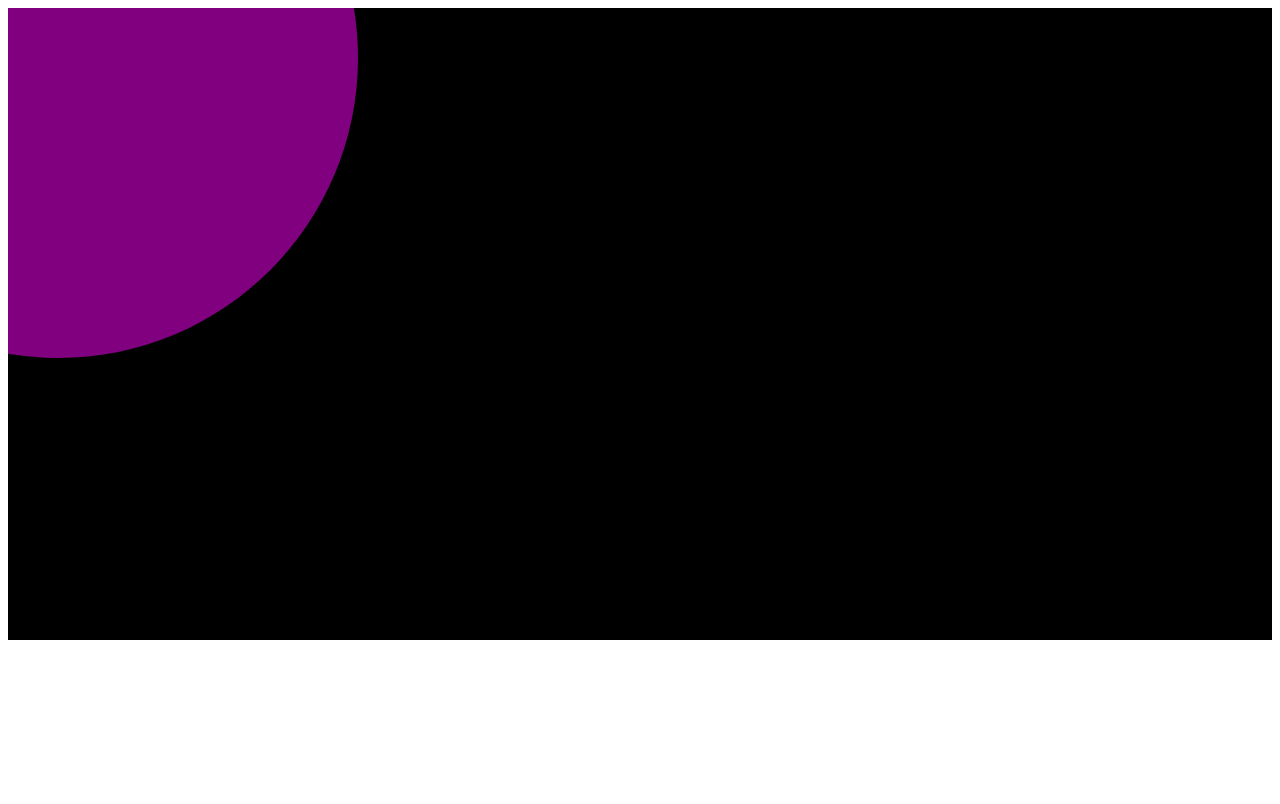
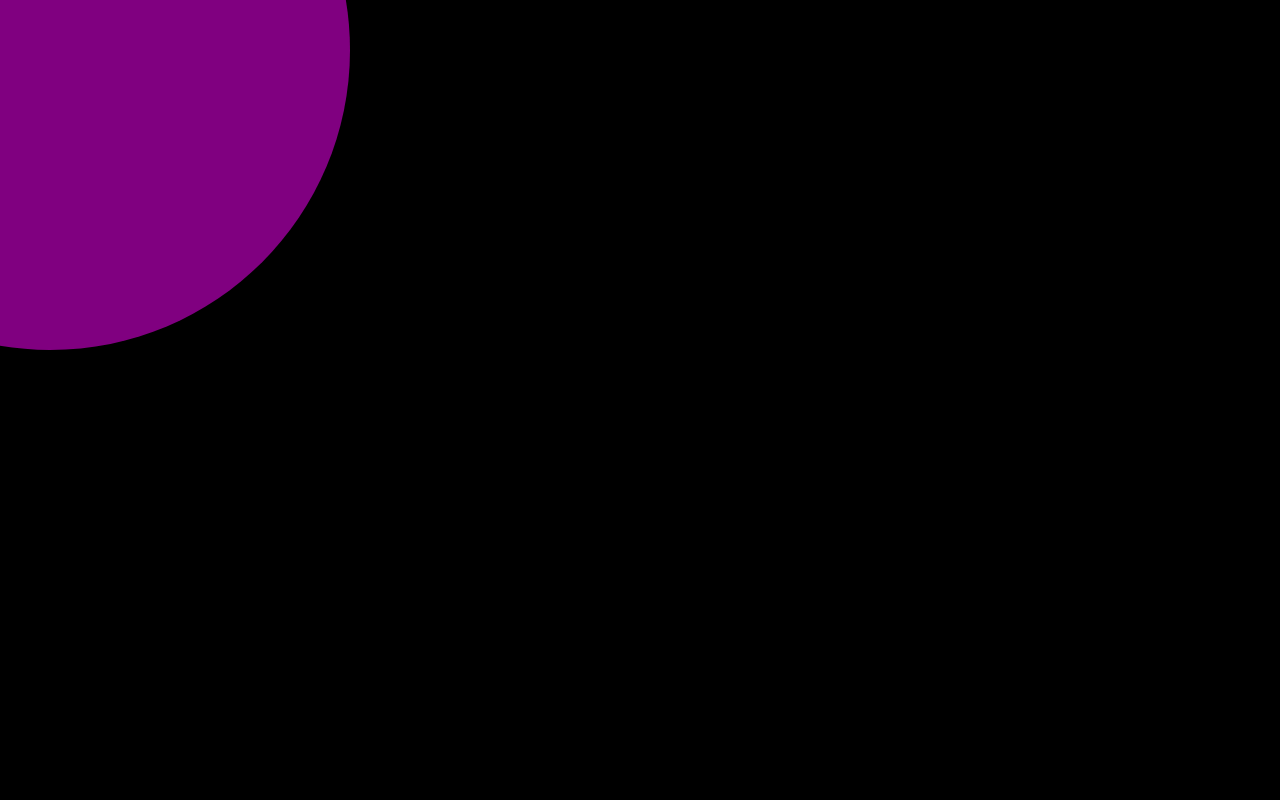
Before and after one commit to hanapotski/udemy_webDevBootcamp, a plain HTML site: page section19/myPatatap/index.html in a window 1280 px wide. Drawn offline with Linux system fonts and the light colour scheme.

Commit message:
patatap css

```diff
--- a/section19/myPatatap/patatap.css
+++ b/section19/myPatatap/patatap.css
@@ -1,7 +1,7 @@
-/*body, html {
+body, html {
   height: 100%;
   margin: 0;
-}*/
+}
 
 canvas {
   width: 100%;
```
